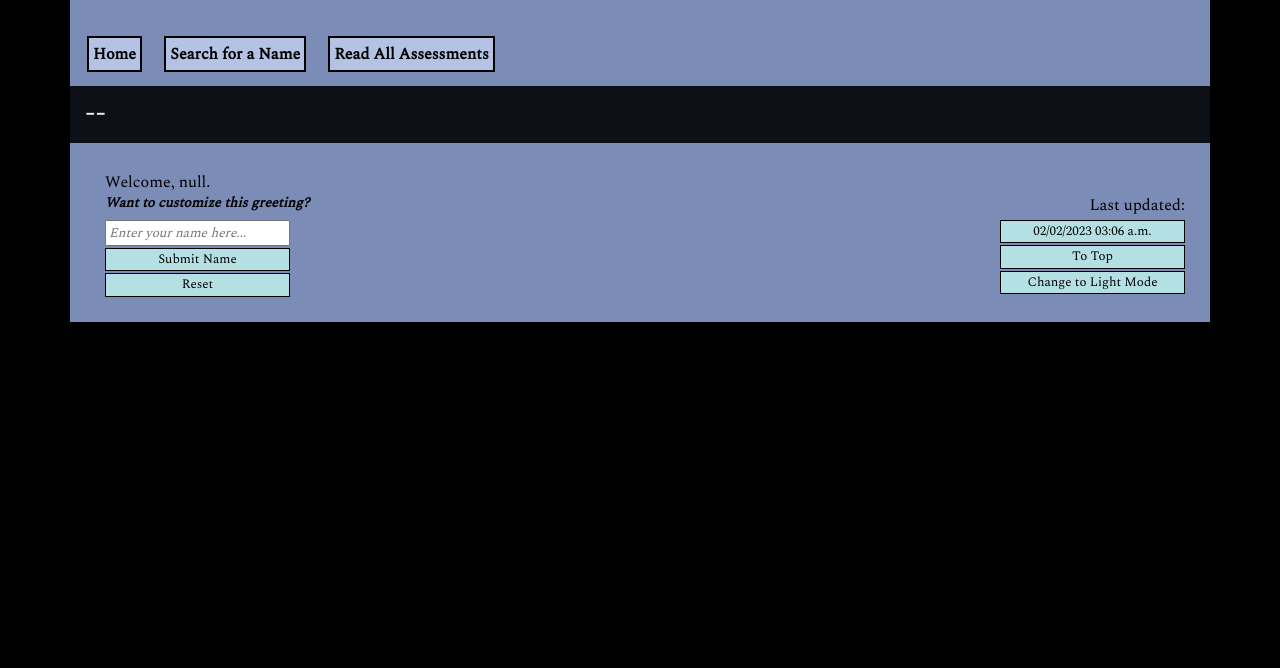
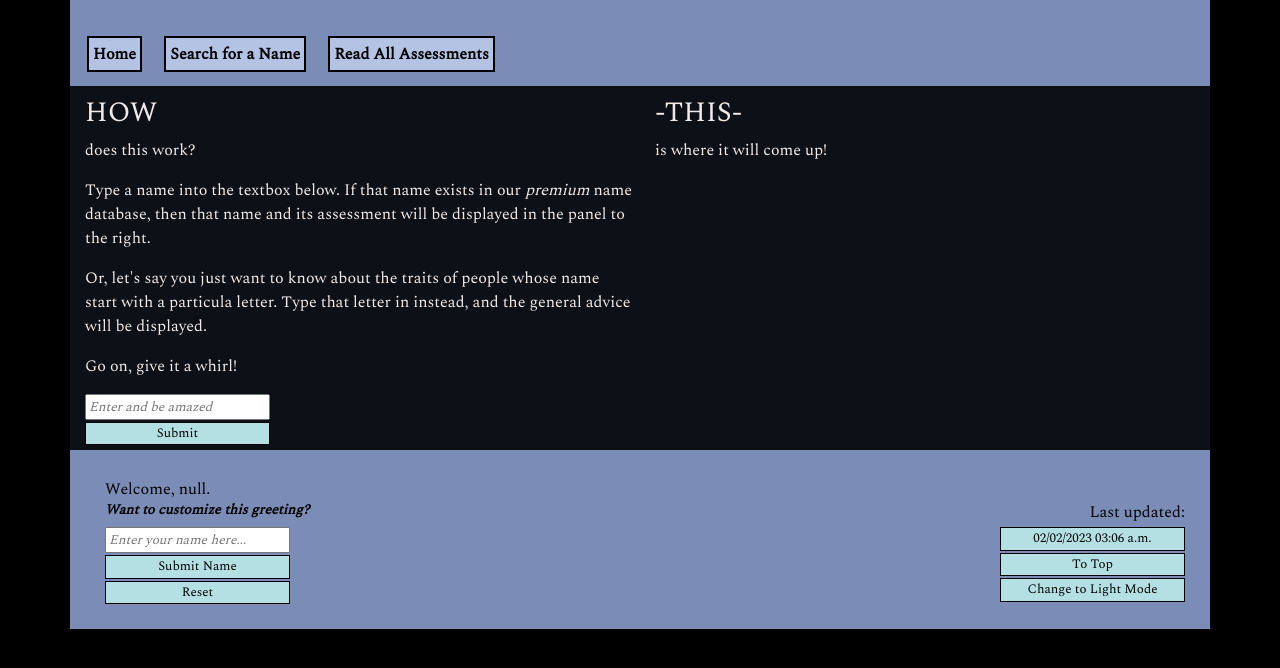
Before and after one commit to a-salami/name-theory, a plain HTML site: page pages/search.html in a window 1280 px wide. Shown: the part 106-774 px from the top of the page. Drawn offline with Linux system fonts and the light colour scheme.

Commit message:
moving names.js back into the python folder because i made a copy of it

```diff
--- a/pages/search.html
+++ b/pages/search.html
@@ -28,8 +28,22 @@
 
             <!-- "Body" -->
             <div class = "row">
-                <div class = "col-sm-4">
-                    <h3>--</h3>
+                <div class = "col-sm-6">
+                    <h3>HOW</h3>
+                    <p>does this work?</p>
+                    <p>Type a name into the textbox below. If that name exists in our <i>premium</i> name database, then that name and its assessment will be displayed in the panel to the right.</p>
+                    <p>Or, let's say you just want to know about the traits of people whose name start with a particula letter. Type that letter in instead, and the general advice will be displayed.</p>
+                    <p>Go on, give it a whirl!</p>
+                    <form onsubmit = "this.reset();">
+                        <input class = "inputText" type = "text" id = "name" placeholder = "Enter and be amazed"><br>
+                        <input type = "submit" value = "Submit">
+                    </form>
+                </div>
+
+                <div class = "col-sm-6">
+                    <h3>-THIS-</h3>
+                    <p>is where it will come up!</p>
+
                 </div>
             </div>
 
```
Also changed, not shown: Python Version/names.json (renamed from css-js/names.json).
